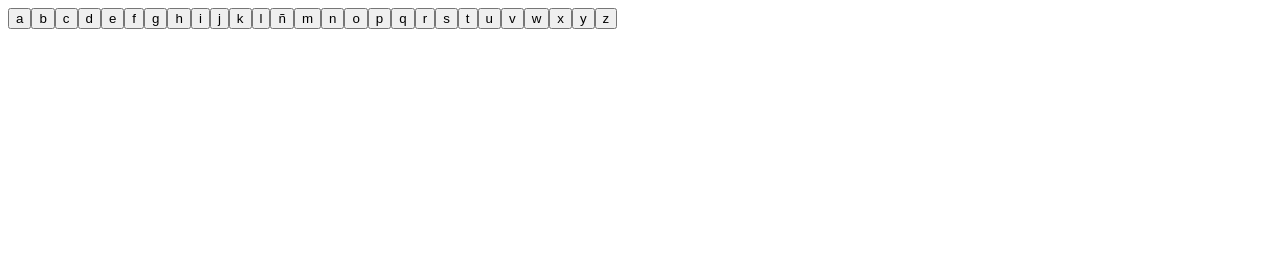
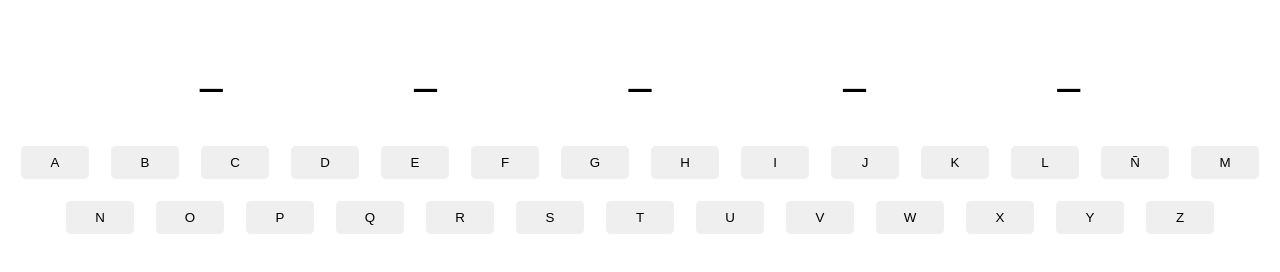
Before and after one commit to Waynerwil/Ahorcado, a website with bundled scripts: page public/index.html in a window 1280 px wide. Built offline with nearby package versions, Linux system fonts and the light colour scheme.

Commit message:
08-08-23

```diff
--- a/assets/styles/style.css
+++ b/assets/styles/style.css
@@ -0,0 +1,30 @@
+#container{
+    display: flex;
+
+    justify-content: center;
+    flex-wrap: wrap;
+}
+
+#adivinar{
+    display: flex;
+    justify-content: space-evenly;
+    font-size: 30px;
+}
+
+button{
+    width: 70px;
+    height: 35px;
+    border-radius: 6px;
+    border: 1px white solid;
+    margin: 10px;
+}
+
+button:hover{
+
+     background-color: rgb(255, 255, 7);
+    cursor: pointer;
+}
+
+.azul{
+    background-color: rgb(0, 251, 96);
+}
--- a/package.json
+++ b/package.json
@@ -5,6 +5,7 @@
   "description": "",
   "main": "index.js",
   "scripts": {
+    "start": "",
     "test": "echo \"Error: no test specified\" && exit 1"
   },
   "author": "",
--- a/public/index.html
+++ b/public/index.html
@@ -7,9 +7,12 @@
     <link rel="stylesheet" href="../assets/styles/style.css">
 </head>
 <body>
+
+    <div id="adivinar"></div>
     <div id="container">
 
     </div>
+    <!-- <button>Start</button> -->
 </body>
 <script type="module" src="../src/index.js"></script>
 </html>
--- a/src/Keyboard.js
+++ b/src/Keyboard.js
@@ -1,30 +1,27 @@
 class Keyboard {
     constructor() {
       this.Keys = [
-          'a','b','c','d','e','f','g','h','i','j','k','l', 'ñ','m','n','o','p','q','r','s','t','u','v','w','x','y','z'
-      ];
+          'A','B','C','D','E','F','G','H','I','J','K','L','Ñ','M','N','O','P','Q','R','S','T','U','V','W','X','Y','Z'];
     }
     drawKeyboard() {
-      const container=document.querySelector("#container");
-      let count=0;
-        while (count<this.Keys.length) {
-          const button=document.createElement("button");
-          button.textContent=this.Keys[count]
-          button.addEventListener('click',(e)=>{
-            console.log(e.target.textContent);
-          })
-          container.appendChild(button)
-          count++;
-      }
-      console.log(container);
+
+      return this.Keys;
     }
-    showCorrect(letter){
-      if (letter == true) {
-          return (this.Keys = "Correcta");
-        } else {
-          return (this.Keys = "Incorreta");
-        }
-      }
+    // showCorrect(letter){
+    //   if (letter == true) {
+    //       return (this.Keys = "Correcta");
+    //     } else {
+    //       return (this.Keys = "Incorreta");
+    //     }
+    //   }
 
     }
-  export default Keyboard;
+
+// class botonVerde {
+//   constructor()
+// }
+// let botonVerde = class {
+
+// }
+
+  export {Keyboard};
--- a/src/Panel.js
+++ b/src/Panel.js
@@ -1,5 +1,39 @@
 class Panel{
     constructor(){
+        this.palabras = ['Perro', 'Adivinar', 'casa', 'Odontólogo', 'Playa', 'JavaScript', 'HTML', 'CSS', 'Otorrinolaringólogo']
+        this.vectorAdivinanza = []
+        this.palabraElejida
+ }
+
+
+ dibujarLineas(){
+
+    let idpalabra = 0
+
+    idpalabra = Math.floor(Math.random() * (this.palabras.length - 0) + 0)
+
+    this.palabraElejida = this.palabras[idpalabra];
+
+    console.log(this.palabraElejida);
+
+    for (let index = 0; index < this.palabraElejida.length; index++) {
+        this.vectorAdivinanza.push('_')
 
     }
+    return this.vectorAdivinanza;
+ }
+
+ showCorrect(letter){
+    if (letter == true) {
+        return (this.Keys = "Correcta");
+      } else {
+        return (this.Keys = "Incorreta");
+      }
+    }
+
+
+
+
 }
+
+export {Panel}
--- a/src/index.js
+++ b/src/index.js
@@ -1,6 +1,63 @@
-export default Keyboard;
-import Keyboard from "./Keyboard.js";
+import { Keyboard } from "./Keyboard.js";
+import { Panel } from "./Panel.js";
+
+
+const App = new Keyboard();
+
+const Panels = new Panel();
+console.log(Panels);
+
+const vector = App.drawKeyboard();
+const palabra = Panels.dibujarLineas();
+
+console.log(palabra);
+
+const container=document.querySelector("#container");
+
+vector.map(key =>{
+    const button=document.createElement("button");
+    button.textContent=key
+    button.addEventListener('click',(e)=>{
+        console.log(e.target.textContent);
+        button.classList = 'azul'
+        Letter(e.target.textContent)
+    })
+    container.appendChild(button)
+
+
+
+})
+
+palabra.map(vectorAdivinanza =>{
+    const h2=document.createElement("h2");
+    h2.textContent=vectorAdivinanza
+    h2.addEventListener('click',(e)=>{
+    console.log(e.target.textContent);
+    })
+    adivinar.appendChild(h2)
+})
+
+
+
+
+
 document.addEventListener('DOMContentLoaded',()=>{
     const board= new Keyboard();
     board.drawKeyboard();
 })
+
+// vectorLetras.map(key =>{
+//     const div = document.createElement('div');
+//     const h3 = document.createElement('h3');
+
+//     h3.textContent = key.letter
+//     div.classList = 'Div_Letra'
+
+//     div.appendChild(h3);
+//     Keyboard.appendChild(div)
+
+//     div.addEventListener('click', function(){
+//         App.showCorrect(h3.textContent)
+//
+//     })
+// })
--- /dev/null
+++ b/src/usuario.js
@@ -0,0 +1,6 @@
+var button = document.querySelector("button");
+
+button.onclick = function () {
+  var name = prompt("Cua es tu nombre?");
+  alert("Hola" + name);
+};
```
